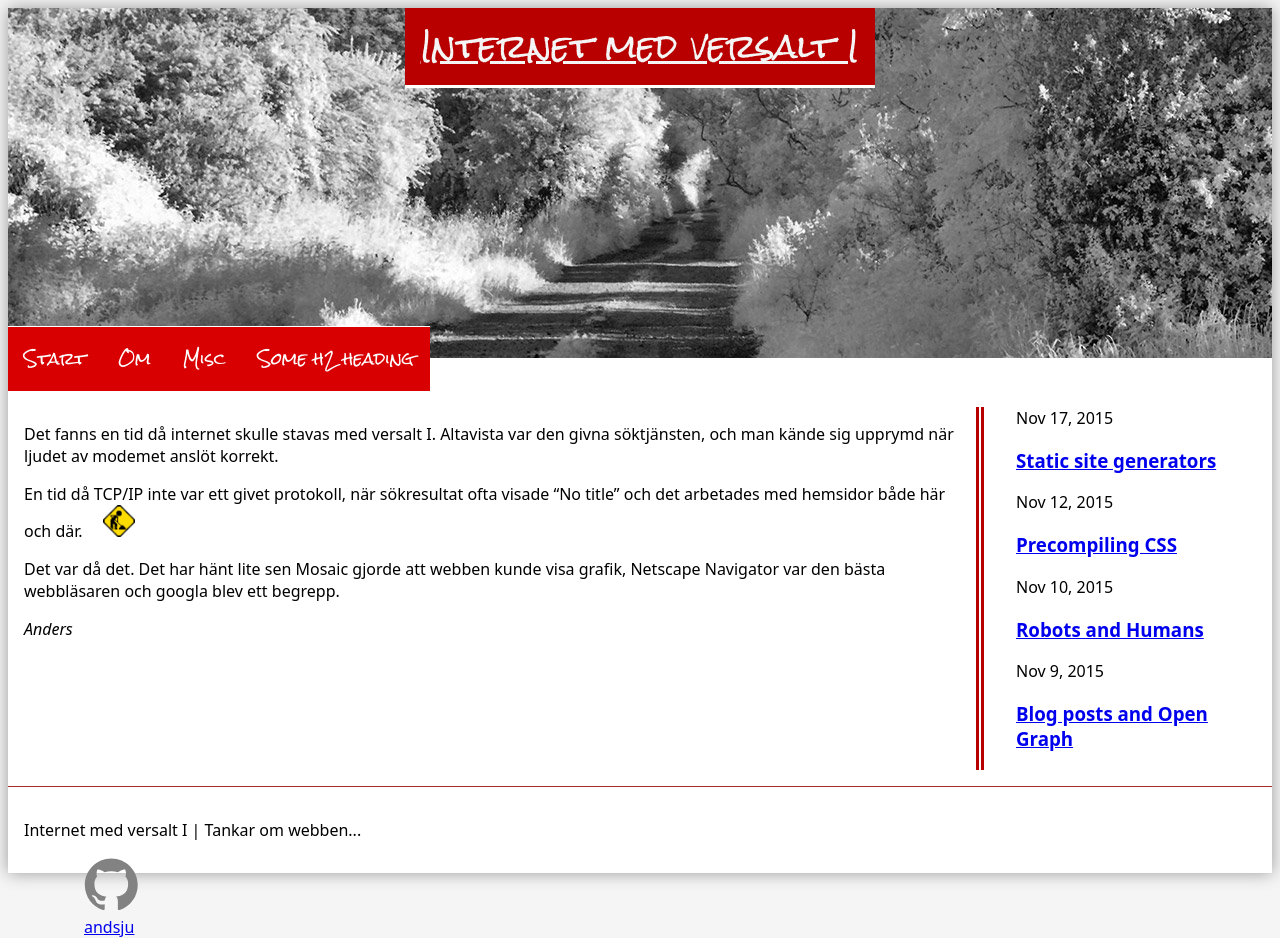
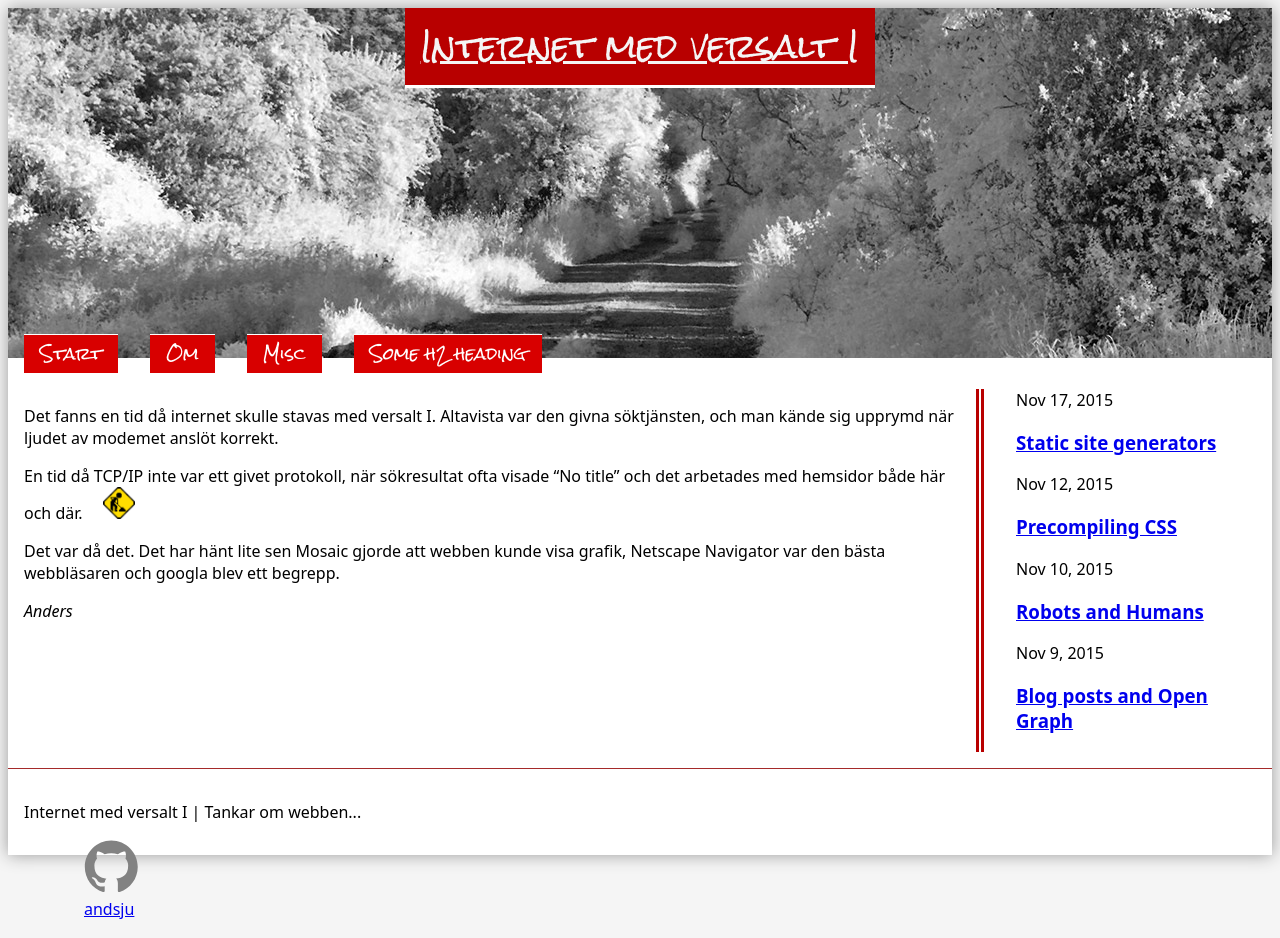
Before and after one commit to andsju/andsju, a Jekyll site: the page built from index.md, in a window 1280 px wide. Built offline with Jekyll 4.4.1, drawn with Linux system fonts in a browser that asks for light colours.

Commit message:
HTML semantics

```diff
--- a/css/style.css
+++ b/css/style.css
@@ -56,7 +56,7 @@ a.site-title {
 
 .site-nav ul {
     list-style: none;
-    margin: -2em 0 0 0;
+    margin: -1.5em 0 0 0;
     padding: 0;
 }
 
@@ -65,9 +65,7 @@ a.site-title {
     background: #D80000;
     border-top: 1px solid #FFF;
     padding: 0 1rem;
-    line-height: 4rem;
-    /* margin: 0 10px; */
-
+    margin:0 1rem;
 }
 
 
```
